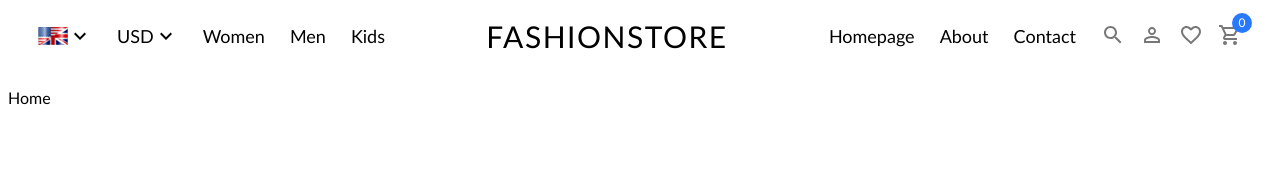
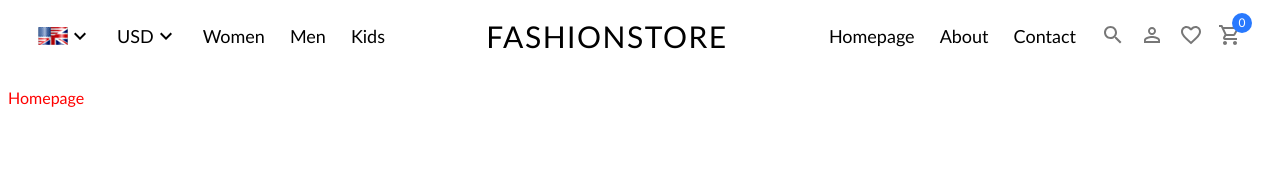
Before and after one commit to nanmartins/react-ecommerce, a React (Create React App) app: page / in a window 1280 px wide. Shown: the top 178 px of the page. Built offline with nearby package versions, Linux system fonts and the light colour scheme.

Commit message:
all set to start create homepage components

```diff
--- a/src/Pages/Home/Home.jsx
+++ b/src/Pages/Home/Home.jsx
@@ -1,8 +1,12 @@
-import React from 'react'
+import React from 'react';
+import "./Home.scss"
+
 
 const Home = () => {
   return (
-    <div>Home</div>
+    <div className="home">
+      Homepage
+    </div>
   )
 }
 
--- /dev/null
+++ b/src/Pages/Home/Home.scss
@@ -0,0 +1,5 @@
+
+
+.home {
+  color: red;
+}
```
